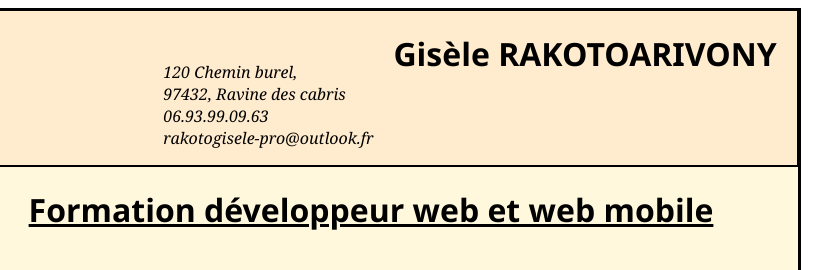
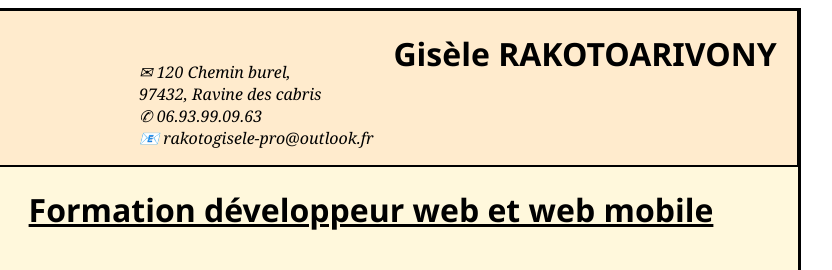
Before and after one commit to RakotoGisele/Cv-en-ligne, a plain HTML site: page index.html in a window 1280 px wide. Shown: the top 270 px of the page, 269-1101 px from the left. Drawn offline with Linux system fonts and the light colour scheme.

Commit message:
Update index.html

```diff
--- a/index.html
+++ b/index.html
@@ -14,9 +14,9 @@
             <h1 class="nom_prenom">Gisèle RAKOTOARIVONY</h1>
             <p class="info">
             <em>
-                120 Chemin burel, <br/>97432, Ravine des cabris <br/>
-                06.93.99.09.63 <br/>
-                rakotogisele-pro@outlook.fr
+                &#x2709; 120 Chemin burel, <br/>97432, Ravine des cabris <br/>
+                &#x2706; 06.93.99.09.63 <br/>
+                &#x1F4E7; rakotogisele-pro@outlook.fr
             </em>
             </p>
        </div>
```
